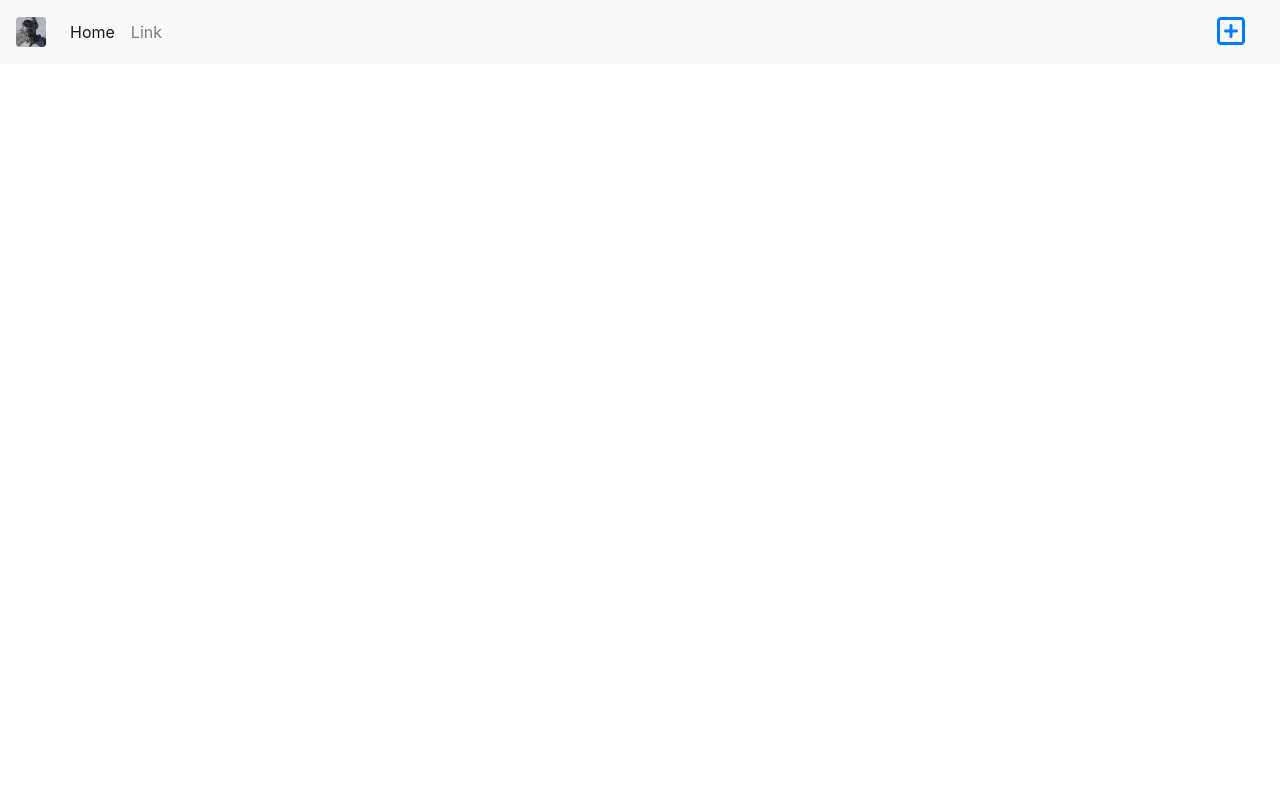
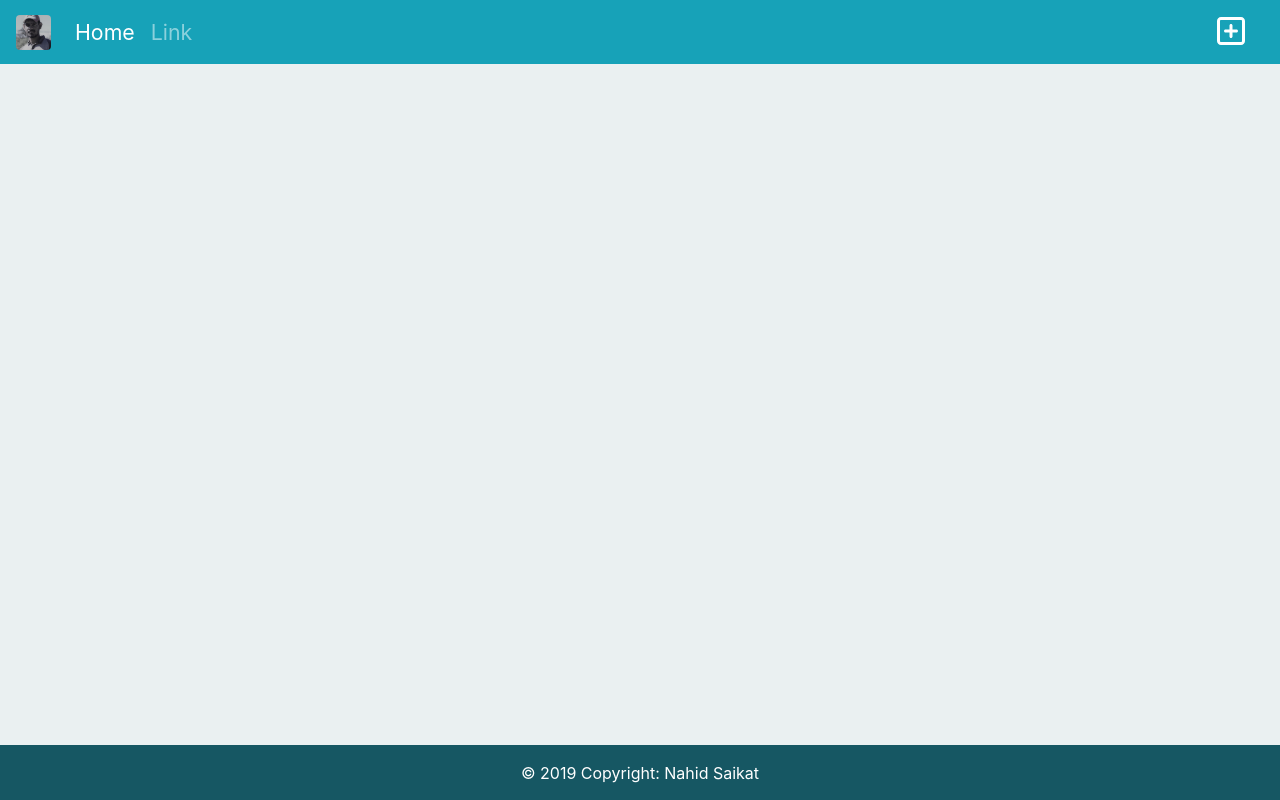
Before and after one commit to nahidsaikat/Link-Manager, a website: page views/index.html in a window 1280 px wide. Drawn offline with Linux system fonts and the light colour scheme.

Commit message:
Add copy right to the project

```diff
--- a/public/styles/style.css
+++ b/public/styles/style.css
@@ -1,3 +1,15 @@
+body {
+    background: #eaf0f1;
+}
+
+footer {
+    position: fixed;
+    height: 55px;
+    bottom: 0;
+    width: 100%;
+    background-color: rgb(22, 87, 99);
+}
+
 .large-font {
     font-size: 200px;
 }
--- a/views/index.html
+++ b/views/index.html
@@ -8,15 +8,14 @@
 
     <link rel="stylesheet" href="/fontawesome/css/all.css">
     <link rel="stylesheet" href="/bootstrap/css/bootstrap.min.css">
-
-    <script defer src="/fontawesome/js/all.js"></script>
+    <link rel="stylesheet" href="/styles/style.css">
 
     <title>Link Manager</title>
   </head>
   <body>
-    <nav class="navbar fixed-top navbar-expand-lg navbar-light bg-light">
+    <nav class="navbar fixed-top navbar-expand-lg navbar-dark bg-info">
         <a class="navbar-brand" href="/">
-            <img src="/media/img/saikat.jpeg" width="30" height="30" class="d-inline-block align-top rounded" alt="Link Manager">
+            <img src="/media/img/saikat.jpeg" width="35" height="35" class="d-inline-block align-top rounded" alt="Link Manager">
 
         </a>
         <button class="navbar-toggler" type="button" data-toggle="collapse" data-target="#navbarSupportedContent" aria-controls="navbarSupportedContent" aria-expanded="false" aria-label="Toggle navigation">
@@ -26,23 +25,29 @@
         <div class="collapse navbar-collapse" id="navbarSupportedContent">
             <ul class="navbar-nav mr-auto">
             <li class="nav-item active">
-                <a class="nav-link" href="#">Home <span class="sr-only">(current)</span></a>
+                <a class="nav-link fa-lg" href="#">Home <span class="sr-only">(current)</span></a>
             </li>
             <li class="nav-item">
-                <a class="nav-link" href="#">Link</a>
+                <a class="nav-link fa-lg" href="#">Link</a>
             </li>
             </ul>
             <div class="my-2 my-lg-0">
                 <a class="btn btn-link" href="#">
-                    <i class="far fa-plus-square fa-2x"></i>
+                    <i class="far fa-plus-square fa-2x text-white"></i>
                 </a>
             </div>
         </div>
     </nav>
 
+    <footer class="page-footer font-small green fixed-bottom text-white">
+        <div class="footer-copyright text-center py-3">© 2019 Copyright:
+            <a href="https://nahidsaikat.com/" class="text-white"> Nahid Saikat</a>
+        </div>
+    </footer>
 
     <script src="/jquery/js/jquery.min.js"></script>
     <script src="/jquery/js/popper.min.js"></script>
     <script src="/bootstrap/js/bootstrap.min.js"></script>
+    <script defer src="/fontawesome/js/all.js"></script>
   </body>
 </html>
```
